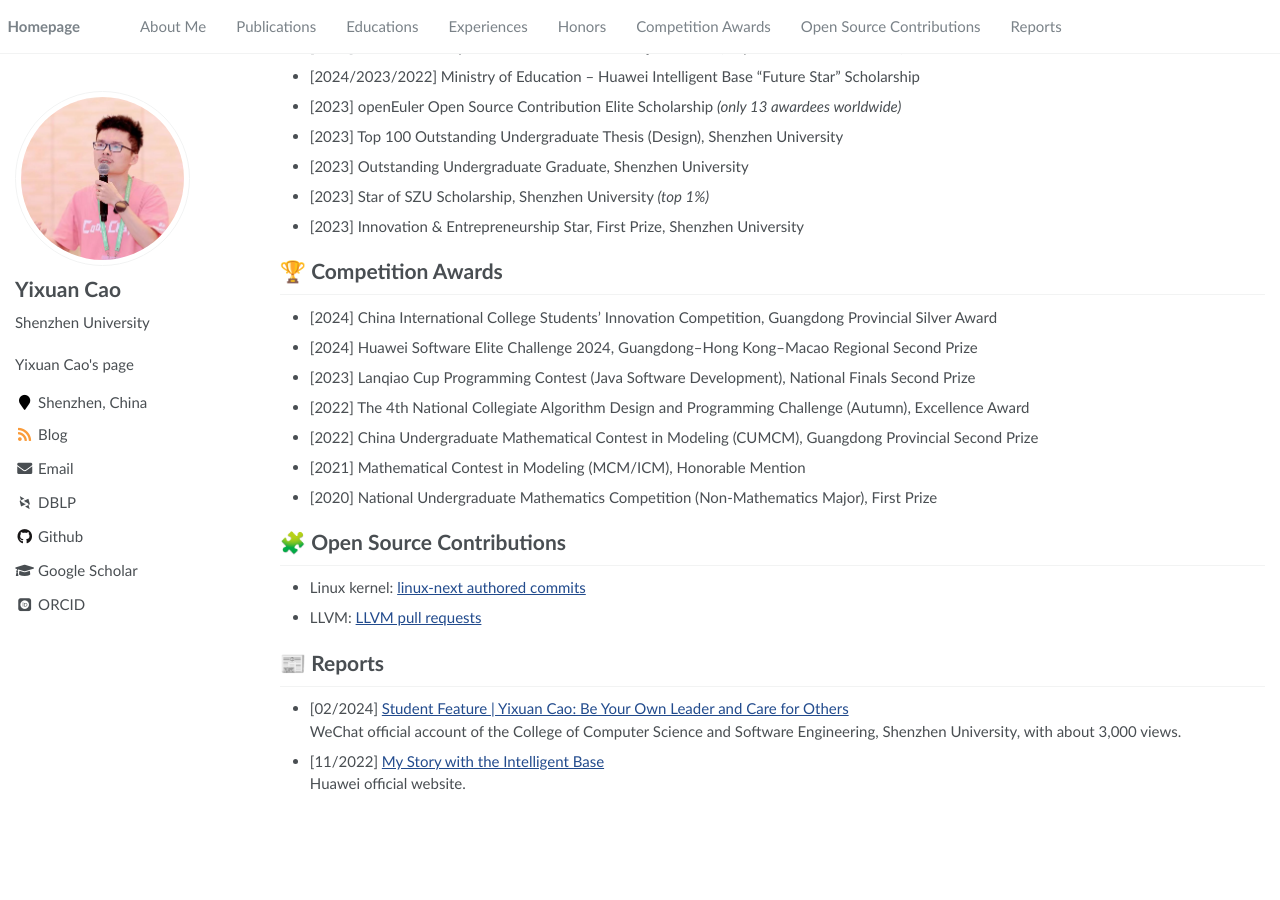
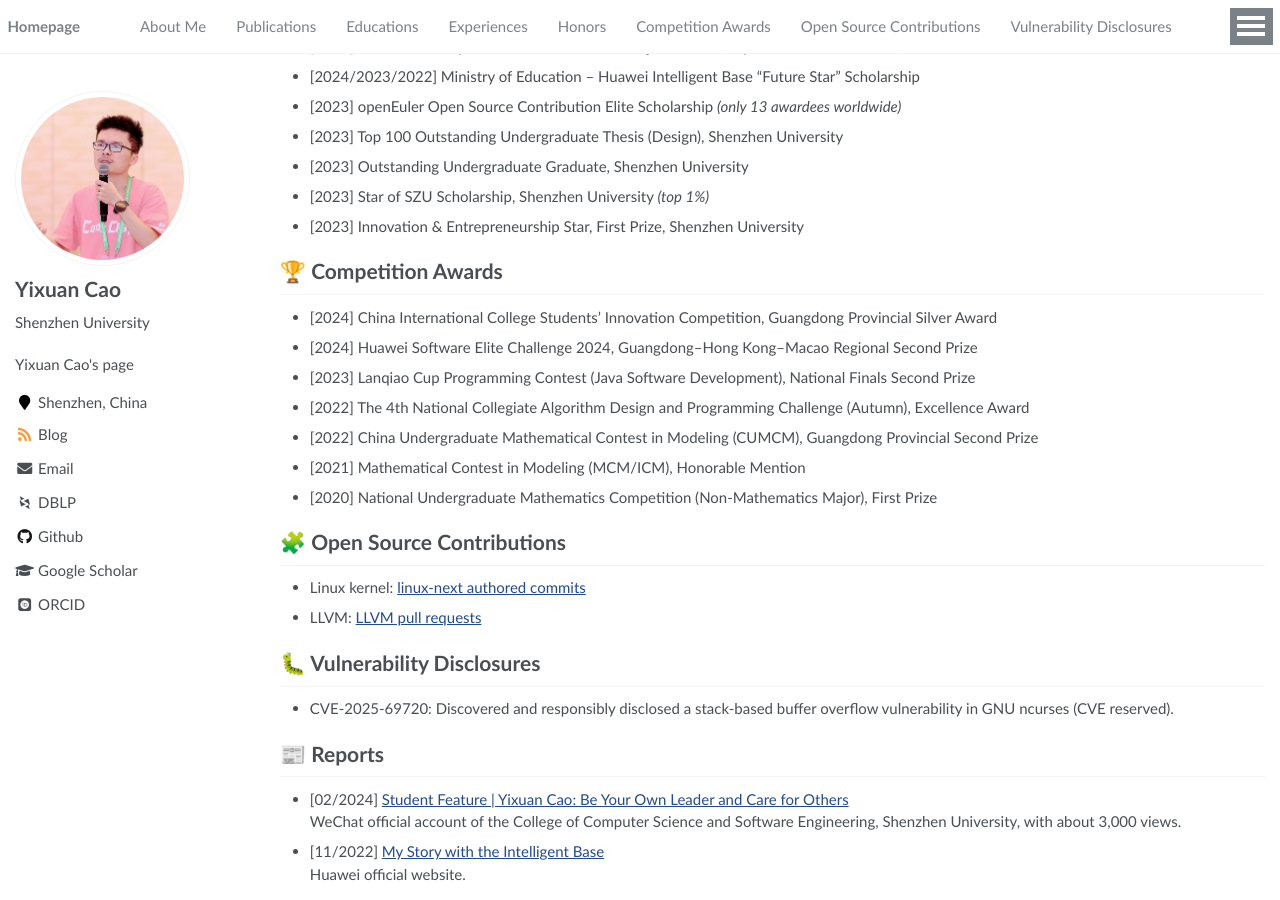
Before and after one commit to Cao-Wuhui/Cao-Wuhui.github.io, a Jekyll site: the page built from _pages/about.md, in a window 1280 px wide and 900 px high, scrolled down 892 px. Built offline with Jekyll 4.4.1, drawn with Linux system fonts in a browser that asks for light colours; some web fonts are replaced; before the commit the page ends 1702 px from its top, so only the background shows below that.

Commit message:
Add CVE disclosure section
Add a Vulnerability Disclosures section with the CVE-2025-69720 entry, and add a matching navigation link.

Co-authored-by: Cursor <cursoragent@cursor.com>

```diff
--- a/_data/navigation.yml
+++ b/_data/navigation.yml
@@ -14,5 +14,7 @@ main:
     url: "/#-competition-awards"
   - title: "Open Source Contributions"
     url: "/#-open-source-contributions"
+  - title: "Vulnerability Disclosures"
+    url: "/#-vulnerability-disclosures"
   - title: "Reports"
     url: "/#-reports"
--- a/_pages/about.md
+++ b/_pages/about.md
@@ -62,6 +62,9 @@ My research interests lie in software systems, security, and large language mode
 - Linux kernel: [linux-next authored commits](https://git.kernel.org/pub/scm/linux/kernel/git/next/linux-next.git/log/?qt=author&q=caoyixuan2019)
 - LLVM: [LLVM pull requests](https://github.com/llvm/llvm-project/pulls?q=is%3Apr+author%3ACao-Wuhui)
 
+# 🐛 Vulnerability Disclosures
+- CVE-2025-69720: Discovered and responsibly disclosed a stack-based buffer overflow vulnerability in GNU ncurses (CVE reserved).
+
 # 📰 Reports
 - [02/2024] [Student Feature | Yixuan Cao: Be Your Own Leader and Care for Others](https://mp.weixin.qq.com/s/bH_c5B2hyO-gAi1lKpiijw) <br>
   WeChat official account of the College of Computer Science and Software Engineering, Shenzhen University, with about 3,000 views.
```
